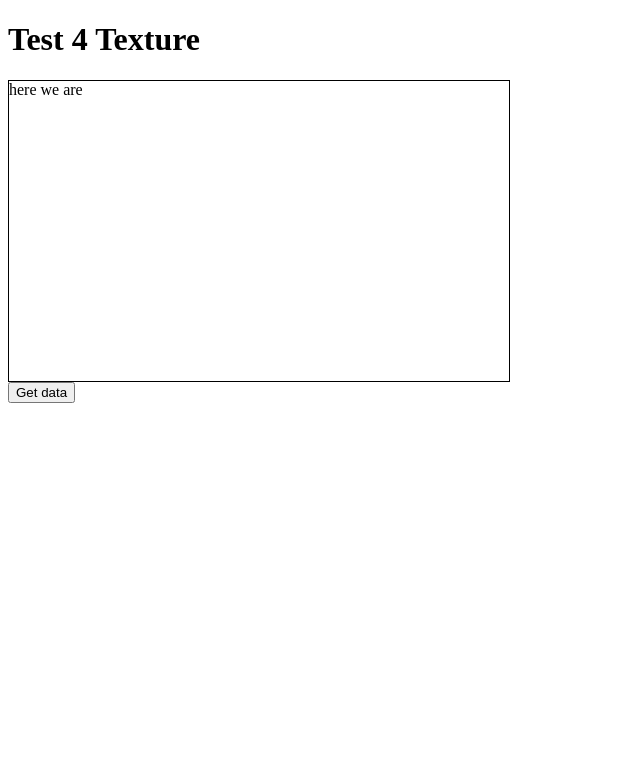
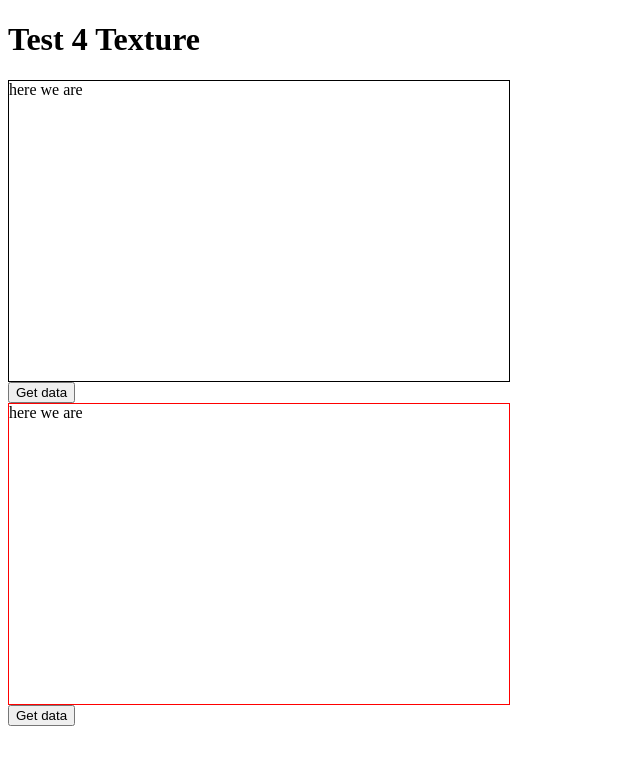
Before and after one commit to acidron/textureCanvasDrawer, a plain HTML site: page index.html in a window 1280 px wide. Shown: the whole page, without its empty margins (0-640 px from the left). Drawn offline with Linux system fonts and the light colour scheme; files whose address does not match are found by name.

Commit message:
+ add second element to show two components working

```diff
--- a/index.html
+++ b/index.html
@@ -9,20 +9,27 @@
 				height: 300px;
 				border:1px solid black;
 			}
+			#target_element2 {
+				width: 500px;
+				height: 300px;
+				border:1px solid red;
+			}
 		</style>
 		<script>
 		var Drawer;
-		var getData = function() {
-			console.log('Data array is ', Drawer.drawer('getData'));
+		var getData = function(i) {
+			console.log('Drawer #' + (i + 1) + '\'s data is ', Drawers[i].drawer('getData'));
 		};
 		$(function() {
-			Drawer = $('#target_element').drawer();
+			Drawers = [$('#target_element').drawer(), $('#target_element2').drawer()];
 		});
 		</script>
 	</head>
 	<body>
 		<h1>Test 4 Texture </h1>
 		<div id="target_element">here we are</div>
-		<button type="button" onclick="getData()">Get data</button>
+		<button type="button" onclick="getData(0)">Get data</button>
+		<div id="target_element2">here we are</div>
+		<button type="button" onclick="getData(1)">Get data</button>
 	</body>
 </html>
```
